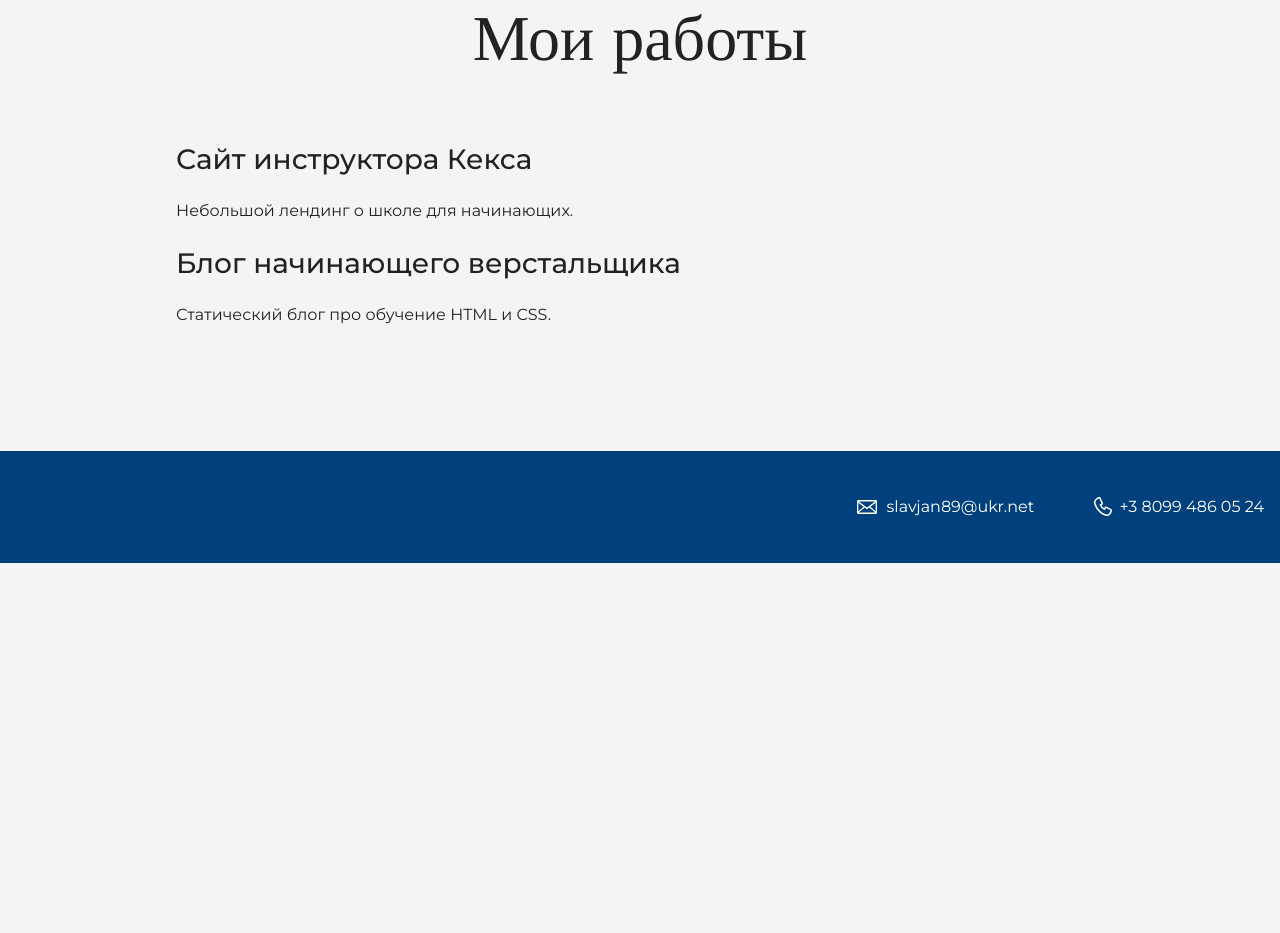
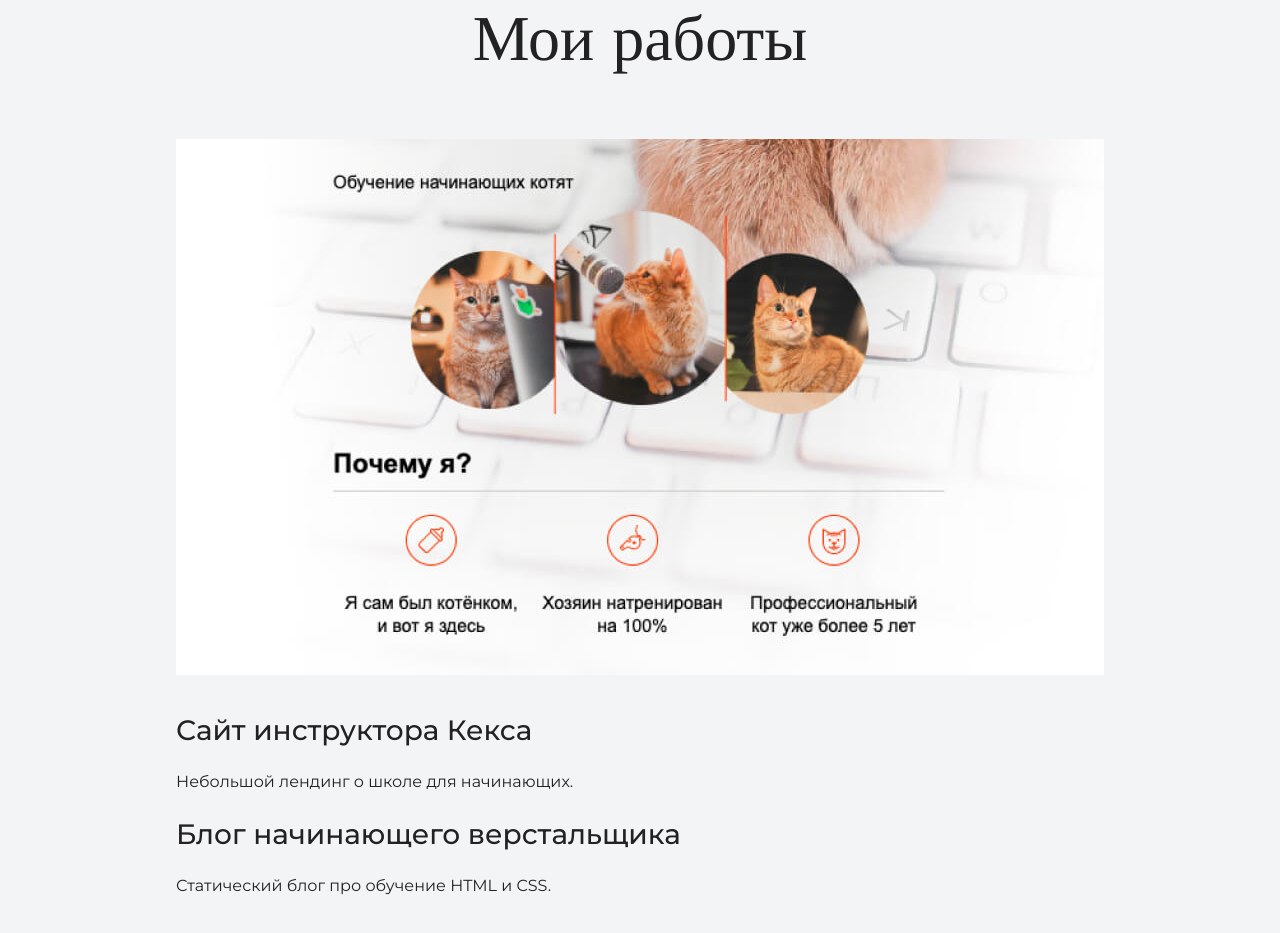
Before and after one commit to Vjacheslav89/mysite, a plain HTML site: page index.html in a window 1280 px wide. Shown: the part 2052-2985 px from the top of the page. Before the commit the page ends 2615 px from the top, so only its background shows below. Drawn offline with nearby package versions, Linux system fonts and the light colour scheme.

Commit message:
<h2 class="subheading">Мои работы</h2>

```diff
--- a/index.html
+++ b/index.html
@@ -38,7 +38,9 @@
     <section class="portfolio">
 	  <div class="container">
         <h2 class="subheading">Мои работы</h2>
-
+		<figure class="project-image">
+  			<img src="files/project.jpg" width="928" height="536" alt="Cайт инструктора Кекса">
+		</figure>
         <h3>Сайт инструктора Кекса</h3>
         <p>Небольшой лендинг о школе для начинающих.</p>
 
```
